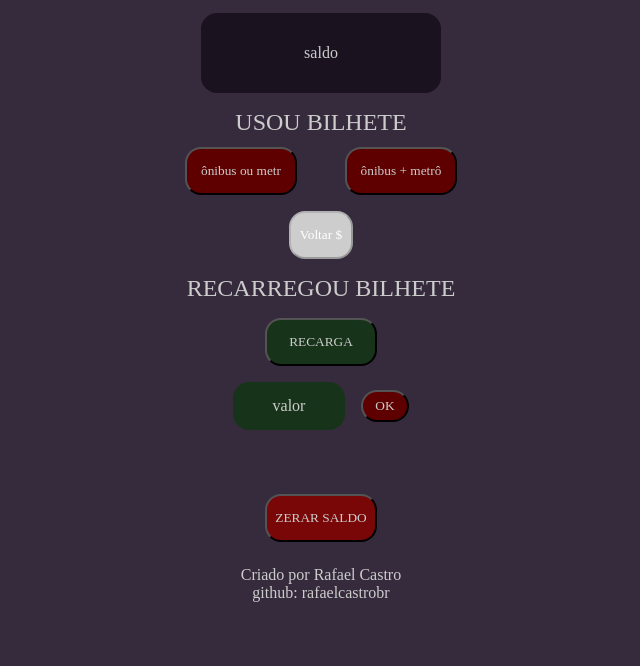
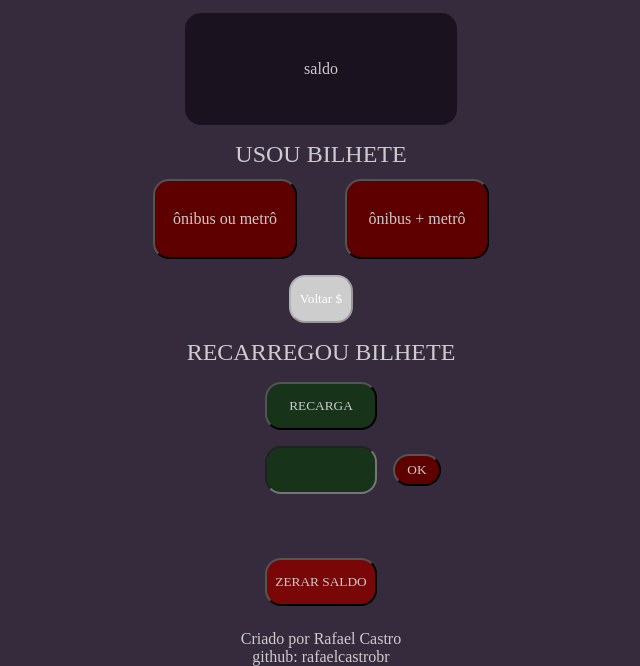
Before and after one commit to rafaelcastrobr/Saldo-Onibus, a plain HTML site: page index.html in a window 1280 px wide. Shown: the part 173-839 px from the top of the page, without its empty margins (319-959 px from the left). Before the commit the page ends 800 px from the top, so only its background shows below. Drawn offline with Linux system fonts and the light colour scheme; a web font is replaced by a local one.

Commit message:
add input

```diff
--- a/assets/css/style.css
+++ b/assets/css/style.css
@@ -4,6 +4,7 @@
   font-family: 'Changa';
   color: #ccc;
   font-weight: 500;
+  box-sizing: border-box;
 }
 
 @font-face {
@@ -14,6 +15,7 @@
 
 html {
   height: 62.5%;
+  height: 100vh;
 }
 
 body {
@@ -56,8 +58,8 @@ footer {
   align-items: center;
   justify-content: center;
   background-color: #1A121F;
-  width: 15rem;
-  height: 5rem;
+  width: 17rem;
+  height: 7rem;
   margin-top: 1rem;
   border-radius: 1rem;
 }
@@ -81,17 +83,19 @@ footer {
 /*botao onibus ou metro*/
 .c-usar__botao__um {
   margin-right: 3rem;
-  width: 7rem;
-  height: 3rem;
+  width: 9rem;
+  height: 5rem;
   background-color: #5E0000;
   border-radius: 1rem;
+  font-size: 1rem;
 }
 /*botao onibus + metro*/
 .c-usar__botao__dois {
-  width: 7rem;
-  height: 3rem;
+  width: 9rem;
+  height: 5rem;
   background-color: #5E0000;
   border-radius: 1rem;
+  font-size: 1rem;
 }
 /* botao voltar */
 .c-usar__botao__voltar {
@@ -139,17 +143,21 @@ footer {
   display: flex;
   justify-content: center;
   align-items: center;
-  margin-right: 1rem;
+  margin-left: 4rem;
   width: 7rem;
   height: 3rem;
   background-color: #17341A;
   border-radius: 1rem;
+  font-size: 1.5rem;
+  padding-left: 0.8rem;
+  outline: none;
 }
 
 .c-carregar__botao__ok {
   width: 3rem;
   height: 2rem;
   background-color: #5E0000;
+  margin-left: 1rem;
   border-radius: 1rem;
 }
 
--- a/index.html
+++ b/index.html
@@ -20,14 +20,14 @@
     <h2 class="c-usar__letra">USOU BILHETE</h2>
     <div class="c-usar__botao">
       <div>
-        <button class="c-usar__botao__um">ônibus ou metr</button>
+        <input type="button" class="c-usar__botao__um" value="ônibus ou metrô">
       </div>
       <div>
-        <button class="c-usar__botao__dois">ônibus + metrô</button>
+        <input type="button" class="c-usar__botao__dois" value="ônibus + metrô">
       </div>
     </div>
     <div class="c-usar__botao__voltar">
-      <button disabled class="c-usar__botao__tres is-active">Voltar $</button>
+      <input type="button" disabled class="c-usar__botao__tres is-active" value="Voltar $">
     </div>
   </section>
   <section class="c-carregar">
@@ -36,8 +36,8 @@
       <button class="c-carregar__botao__r">RECARGA</button>
     </div>
     <div class="c-carregar__valor">
-      <div class="c-carregar__botao__valor"><p>valor</p></div>
-      <button class="c-carregar__botao__ok">OK</button>
+      <input type="number" class="c-carregar__botao__valor">
+      <input type="button"  value="OK" class="c-carregar__botao__ok">
     </div>
   </section>
   <section class="c-zerar">
```
